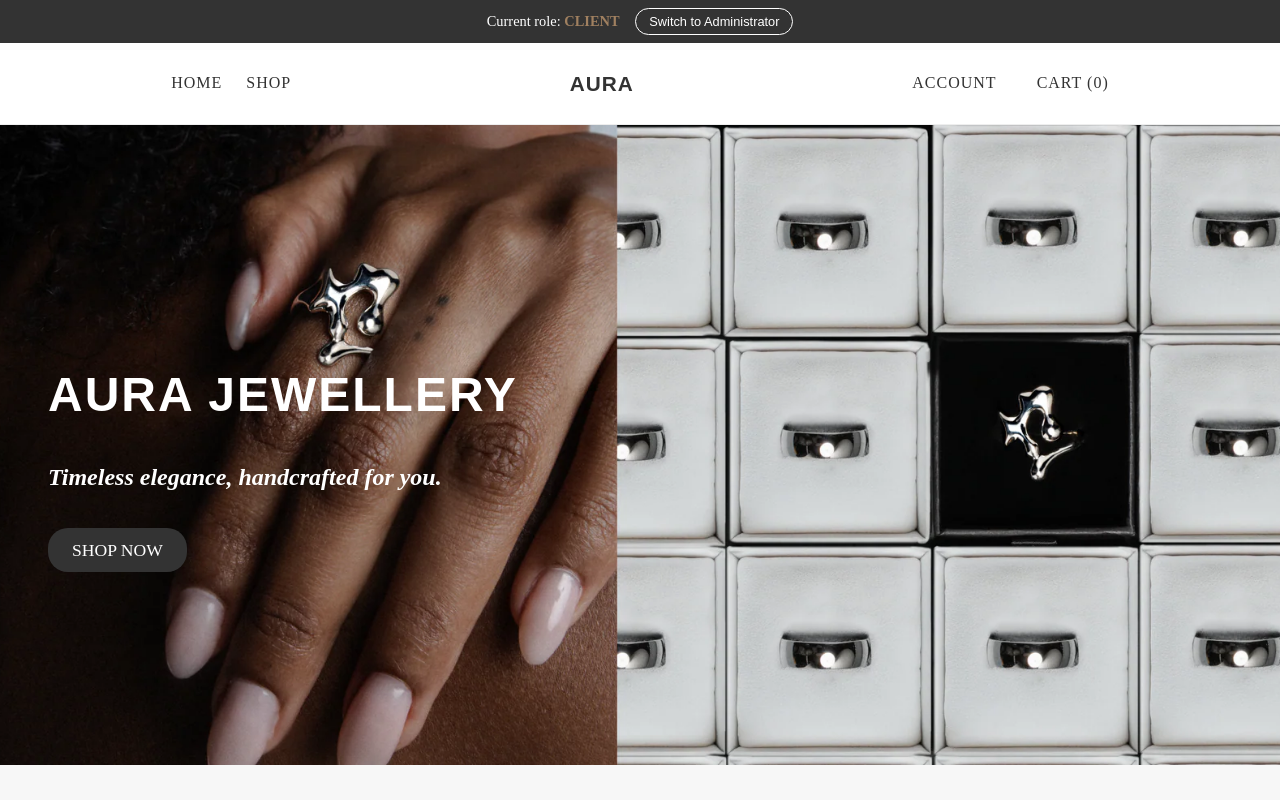
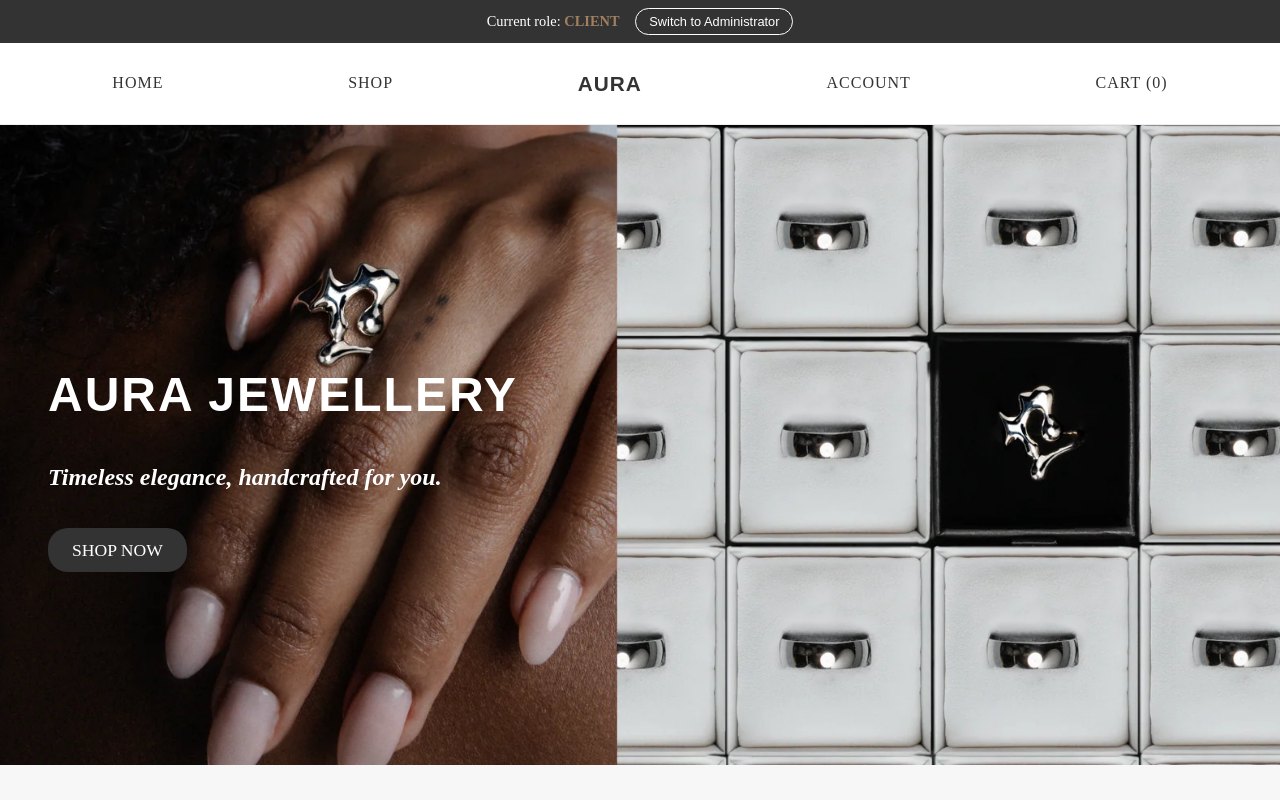
Before and after one commit to zofiadobrowolskaa/ecommerce-spa-frontend, a React (Vite) app: page / in a window 1280 px wide. Shown: the top 800 px of the page. Built offline with nearby package versions, Linux system fonts and the light colour scheme.

Commit message:
fix: add small changes in the navbar

```diff
--- a/src/components/layout/ClientLayout.jsx
+++ b/src/components/layout/ClientLayout.jsx
@@ -16,19 +16,11 @@ const ClientLayout = () => {
       <header className="client-header">
         <nav className="main-nav">
         {/* client panel navigation */}
-          <div>
-            <Link to="/" className="nav-headers">Home</Link>
-            <Link to="/products" className="nav-headers">Shop</Link>
-          </div>
-
-          <div>
-            <Link to="/" className="title">AURA</Link>
-          </div>
-
-          <div className="nav-right">
-            <Link to="/account" className="nav-headers">Account</Link>
-            <CartIcon />
-          </div>
+          <Link to="/" className="nav-headers">Home</Link>
+          <Link to="/products" className="nav-headers">Shop</Link>
+          <Link to="/" className="title">AURA</Link>
+          <Link to="/account" className="nav-headers">Account</Link>
+          <CartIcon />
         </nav>
       </header>
 
--- a/src/styles/pages/_layout.scss
+++ b/src/styles/pages/_layout.scss
@@ -27,7 +27,7 @@
 
     }
 
-    .nav-headers {
+    .nav-headers, .cart-icon {
       display: inline-block;
 
       &:hover {
@@ -35,10 +35,6 @@
       }
     }
 
-    .nav-right {
-        display: flex;
-        gap: $spacing-unit;
-    }
 
     .title {
         font-size: 1.3rem;
```
